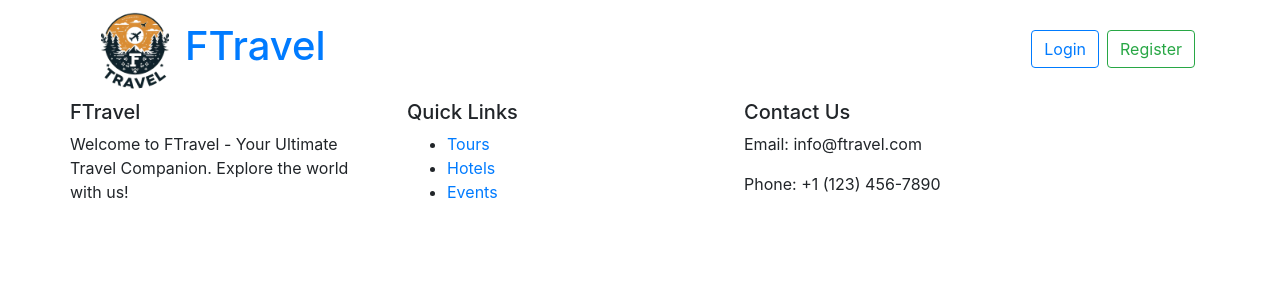
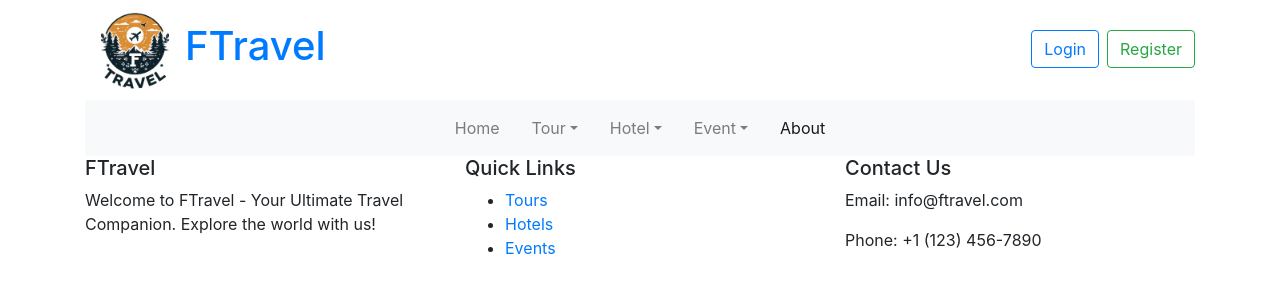
Before and after one commit to pmt1506/FTravel, a React (Create React App) app in the folder ftravel/: page /about in a window 1280 px wide. Shown: the top 300 px of the page. Built offline with nearby package versions, Linux system fonts and the light colour scheme.

Commit message:
add navbar

```diff
--- a/ftravel/src/App.js
+++ b/ftravel/src/App.js
@@ -1,17 +1,19 @@
-import './App.css';
-import { BrowserRouter, Route, Routes } from "react-router-dom"
-import Header from './components/Header';
-import Footer from './components/Footer';
+import "./App.css";
+import { BrowserRouter, Route, Routes } from "react-router-dom";
+import Header from "./components/Header";
+import Footer from "./components/Footer";
+import NavbarComponent from "./components/Navbar";
 
 function App() {
   return (
     <BrowserRouter>
       <Header />
+      <NavbarComponent />
       <Routes>
-        <Route path='' element />
-        <Route path='' element />
-        <Route path='' element />
-        <Route path='' element />
+        <Route path="" element />
+        <Route path="" element />
+        <Route path="" element />
+        <Route path="" element />
       </Routes>
       <Footer />
     </BrowserRouter>
--- a/ftravel/src/components/Footer.js
+++ b/ftravel/src/components/Footer.js
@@ -3,19 +3,27 @@ import { Col, Container, Row } from "react-bootstrap";
 
 const Footer = () => {
   return (
-        <Container className='footer-app'>
-            <Row className='footer-component'>
-                <Row>
+    <Container className="footer-app">
+      <Row className="footer-component">
         <Col md={4}>
           <h5>FTravel</h5>
-                        <p>Welcome to FTravel - Your Ultimate Travel Companion. Explore the world with us!</p>
+          <p>
+            Welcome to FTravel - Your Ultimate Travel Companion. Explore the
+            world with us!
+          </p>
         </Col>
         <Col md={4}>
           <h5>Quick Links</h5>
           <ul>
-                            <li><a href='/'>Tours</a></li>
-                            <li><a href='/'>Hotels</a></li>
-                            <li><a href='/'>Events</a></li>
+            <li>
+              <a href="/">Tours</a>
+            </li>
+            <li>
+              <a href="/">Hotels</a>
+            </li>
+            <li>
+              <a href="/">Events</a>
+            </li>
           </ul>
         </Col>
         <Col md={4}>
@@ -24,9 +32,8 @@ const Footer = () => {
           <p>Phone: +1 (123) 456-7890</p>
         </Col>
       </Row>
-            </Row>
     </Container>
   );
-}
+};
 
 export default Footer;
--- /dev/null
+++ b/ftravel/src/components/Navbar.js
@@ -0,0 +1,37 @@
+import React from "react";
+import { Navbar, Nav, Container, Row, Col, NavDropdown } from "react-bootstrap";
+import { NavLink } from "react-router-dom";
+
+const NavbarComponent = () => {
+  return (
+    <Container>
+      <Row>
+        <Col>
+          <Navbar bg="light" expand="lg">
+            <Navbar.Toggle aria-controls="basic-navbar-nav" />
+            <Navbar.Collapse id="basic-navbar-nav">
+              <Nav className="mr-auto" style={{ margin: "auto" }}>
+                <NavLink exact to="/" className="nav-link mx-2">Home</NavLink>
+                <NavDropdown title="Tour" id="tour-dropdown" className="mx-2">
+                  <NavLink to="/tour/destination1" className="dropdown-item" activeClassName="active">Destination 1</NavLink>
+                  <NavLink to="/tour/destination2" className="dropdown-item" activeClassName="active">Destination 2</NavLink>
+                </NavDropdown>
+                <NavDropdown title="Hotel" id="hotel-dropdown" className="mx-2">
+                  <NavLink to="/hotel/hotel1" className="dropdown-item" activeClassName="active">Hotel 1</NavLink>
+                  <NavLink to="/hotel/hotel2" className="dropdown-item" activeClassName="active">Hotel 2</NavLink>
+                </NavDropdown>
+                <NavDropdown title="Event" id="event-dropdown" className="mx-2">
+                  <NavLink to="/event/event1" className="dropdown-item" activeClassName="active">Event 1</NavLink>
+                  <NavLink to="/event/event2" className="dropdown-item" activeClassName="active">Event 2</NavLink>
+                </NavDropdown>
+                <NavLink to="/about" className="nav-link mx-2">About</NavLink>
+              </Nav>
+            </Navbar.Collapse>
+          </Navbar>
+        </Col>
+      </Row>
+    </Container>
+  );
+};
+
+export default NavbarComponent;
```
Lines whose indentation alone changed are shown as unchanged.
